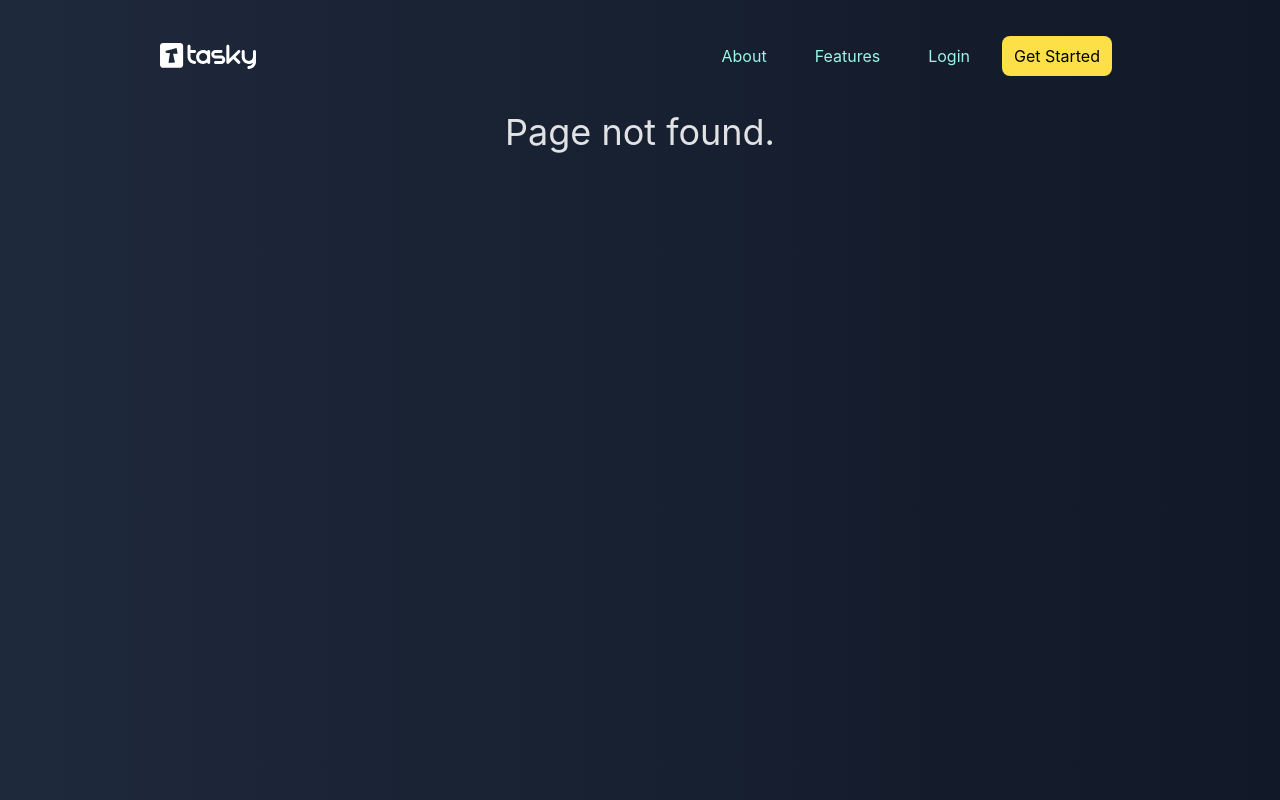
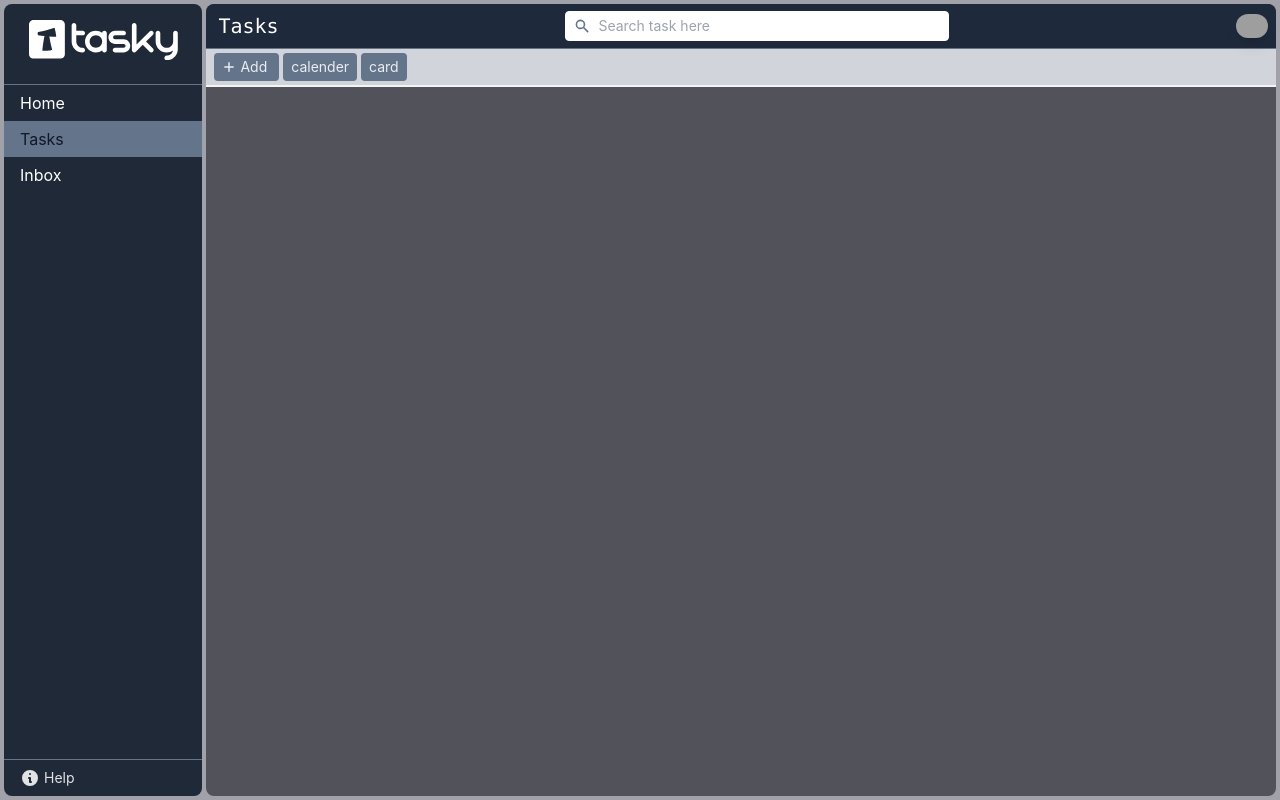
Before and after one commit to swarnavopramanik/task-management-application, a React (Vite) app: page /tasks in a window 1280 px wide. Before the commit this address had no page. Built offline with nearby package versions, Linux system fonts and the light colour scheme; grey boxes are pictures that could not be loaded.

Commit message:
add utility packages for calender component

```diff
--- a/package.json
+++ b/package.json
@@ -9,6 +9,8 @@
     "preview": "vite preview"
   },
   "dependencies": {
+    "clsx": "^1.2.1",
+    "date-fns": "^2.29.3",
     "formik": "^2.2.9",
     "react": "^18.2.0",
     "react-dom": "^18.2.0",
--- a/src/App.jsx
+++ b/src/App.jsx
@@ -4,7 +4,10 @@ import {
   Route,
   createRoutesFromElements,
 } from "react-router-dom"
+import Calender from "./components/calender/calender"
+import CalenderTwo from "./components/calender/calender"
 import Tasks from "./components/tasks"
+import DashboardHome from "./pages/dashboardhome"
 import DashboardLayout from './pages/dashboardlayout'
 import HomePage from './pages/home'
 import NotFound from "./pages/pagenotfound"
@@ -14,8 +17,13 @@ const router = createBrowserRouter(
     <>
       <Route path='/' element={<HomePage />} />
       <Route element={<DashboardLayout />}>
-        <Route path='dashboard' element={<Tasks />} />
+        <Route path='dashboard' element={<DashboardHome />} />
+        <Route path='tasks' element={<Tasks />} />
+        <Route element={<Tasks />}>
+          <Route path='tasks/calender' element={<CalenderTwo />} />
+        </Route>
       </Route>
+      <Route path='calender' element={<CalenderTwo />} />
       <Route path="*" element={<NotFound />} />
     </>
   )
--- /dev/null
+++ b/src/components/calender/calender.jsx
@@ -0,0 +1,109 @@
+import React, { useState } from 'react'
+import {
+    startOfToday,
+    format,
+    eachDayOfInterval,
+    startOfMonth,
+    endOfMonth,
+    startOfWeek,
+    endOfWeek,
+    isToday,
+    isThisMonth,
+    isEqual,
+    subMonths,
+    addMonths,
+} from 'date-fns'
+import clsx from 'clsx';
+import {
+    HiChevronLeft,
+    HiChevronRight,
+} from "react-icons/hi"
+
+
+export default function CalenderTwo() {
+    let today = startOfToday();
+
+
+    let [currentDay,setcurrentDay] = useState(today);
+    let [selectedDay, setSelectedDay] = useState(today)
+    let days = eachDayOfInterval({
+        start: startOfWeek(startOfMonth(currentDay)),
+        end: endOfWeek(endOfMonth(currentDay))
+    });
+    function nextMonth(){
+        today = currentDay;
+        setcurrentDay(addMonths(today,1))
+    }
+    function prevMonth(){
+        today = currentDay;
+        setcurrentDay(subMonths(today,1))
+    }
+    function toCurrentDay(){
+        today = currentDay;
+        setcurrentDay(startOfToday());
+    }
+    return (
+        <div className='p-4 w-1/2 h-full'>
+            {/* controls */}
+            <div className='flex justify-evenly py-2'>
+                <button type='button'
+                    onClick={()=> prevMonth()}
+                    className=' p-2 rounded-lg text-xl hover:bg-slate-800 '>
+                    <HiChevronLeft />
+                </button>
+                <button
+                    type='button'
+                    onClick={()=> toCurrentDay()}
+                    className='col-span-3'>
+                    {format(currentDay, 'MMMM - yyyy')}
+                </button>
+                <button type='button'
+                    onClick={()=>nextMonth()}
+                    className=' p-2 rounded-lg text-xl hover:bg-slate-800'>
+                    <HiChevronRight />
+                </button>
+            </div>
+
+            {/* week days */}
+            <div className="grid grid-cols-7 ">
+                <div className="text-center border-b border-t border-dashed py-2">S</div>
+                <div className="text-center border-b border-t border-dashed py-2">M</div>
+                <div className="text-center border-b border-t border-dashed py-2">T</div>
+                <div className="text-center border-b border-t border-dashed py-2">W</div>
+                <div className="text-center border-b border-t border-dashed py-2">T</div>
+                <div className="text-center border-b border-t border-dashed py-2">F</div>
+                <div className="text-center border-b border-t border-dashed py-2">S</div>
+
+                {/* days of the month */}
+                {days.map((day) =>
+                    <Cell key={day}
+                    >
+                        <button type='button'
+                            onClick={()=> setSelectedDay(day)}
+                            className={clsx(
+                                isToday(day) && 'font-bold text-yellow-300',
+                                isEqual(day,selectedDay) && 'text-black bg-slate-100 hover:bg-slate-100',
+                                !isThisMonth(day) &&'text-slate-500',
+                                isToday(day) && isEqual(day,selectedDay) && 'text-rose-500',
+                                'w-full p-2 hover:bg-zinc-700 h-20',
+                                day.getDay()===0 && 'border-l border-dashed',
+                            )}>
+                            <time dateTime={format(day, 'yyy-MM-dd')}>
+                                {format(day, 'd')}
+                            </time>
+                        </button>
+                    </Cell>
+                )}
+
+            </div>
+        </div>
+    )
+}
+
+function Cell({ children, className }) {
+    return (
+        <div className={clsx("text-center border-b border-r border-dashed", className)}>
+            {children}
+        </div>
+    )
+}
--- a/src/components/dashboardnav.jsx
+++ b/src/components/dashboardnav.jsx
@@ -1,47 +1,93 @@
-import React from 'react'
-
-import { HiPlus, HiCog, HiInformationCircle as Info, HiMenu } from "react-icons/hi"
+import React, { useContext, useState } from 'react'
+import {
+  NavLink,
+  Link
+} from 'react-router-dom'
+import { HiPlus, HiCog, HiInformationCircle as Info, HiMenu, HiX, HiSearch } from "react-icons/hi"
 import { LogoLight30 } from '../assets/taskylogos'
+import clsx from 'clsx'
 
 
-export default function DashboardNav() {
+export default function DashboardNav(props) {
+
+
   return (
 
-    <div className=" h-12 md:h-screen w-screen md:w-52 pt-1 px-1 md:p-1">
-      <nav className="bg-gray-800  h-full w-full rounded-lg md:rounded-r-lg">
-        <div className='flex md:hidden justify-between h-full p-2'>
-          <div className=" my-auto">
-            <a href='/' className="block w-24 text-white "><LogoLight30 /></a>
-          </div>
-          <button className=''>
-            <HiMenu className="text-white text-2xl" />
-          </button>
-        </div>
-        <div className="hidden md:flex flex-col h-full justify-between">
+    <div className={clsx(props.Nav ? null : "hidden", "w-full sm:w-80 absolute lg:static lg:block h-screen lg:w-60 p-1 lg:pr-0 z-[2]")}>
+      <nav className="bg-gray-800  h-full w-full rounded-lg lg:rounded-r-lg">
+        <div className="flex flex-col h-full justify-between">
+
           <div>
-            <div className="my-4">
-              <a href='/' className="block w-1/2 md:w-3/4 mx-auto text-white "><LogoLight30 /></a>
+            <div className="py-4 relative">
+              <a href='/' className="block w-36 lg:w-3/4 mx-auto text-white "><LogoLight30 /></a>
+              <button type='button'
+                className='absolute right-0 top-0 text-2xl m-1.5 hover:bg-slate-600 rounded-lg p-1 lg:hidden'
+                onClick={() => props.setNav(!props.Nav)}>
+                <HiX />
+              </button>
+            </div>
+            <div className="mx-2">
+              <TaskSearch
+              className={'md:hidden'}/>
             </div>
             <div className="mt-2 border-t border-slate-500">
-              <a href='#' className="block mx-auto text-white hover:bg-slate-600  py-1.5 px-4">Home</a>
-              <a href='#' className="block mx-auto text-white hover:bg-slate-600  py-1.5 px-4 ">Tasks</a>
-              <a href='#' className="block mx-auto text-white hover:bg-slate-600  py-1.5 px-4 ">Inbox</a>
+
+              <NavLink
+                to='/dashboard'
+                className={clsx("block mx-auto text-white hover:bg-slate-700  py-1.5 px-4")}
+                style={({ isActive }) =>
+                  isActive ? { background: '#64748B', color: '#111827' } : undefined
+                }
+              >
+                Home
+              </NavLink>
+              <NavLink
+                to='/tasks' className="block mx-auto text-white hover:bg-slate-700  py-1.5 px-4 "
+                style={({ isActive }) =>
+                  isActive ? { background: '#64748B', color: '#111827' } : undefined
+                }
+              >
+                Tasks
+              </NavLink>
+              <NavLink
+                to='/inbox'
+                className="block mx-auto text-white hover:bg-slate-700  py-1.5 px-4 "
+                style={({ isActive }) =>
+                  isActive ? { background: '#64748B', color: '#111827' } : undefined
+                }
+              >
+                Inbox
+              </NavLink>
             </div>
           </div>
 
           <div className="block border-t border-slate-500">
-            <button className=" inline-flex w-full items-center hover:bg-slate-600 py-2 px-4">
-              <HiCog className='text-xl' />
-              <span className='text-sm ml-1'>Settings</span>
-            </button>
             <button className="inline-flex w-full items-center hover:bg-slate-600  py-2 px-4">
               <Info className='text-xl' />
               <span className='text-sm ml-1'>Help</span>
             </button>
           </div>
+
         </div>
       </nav>
     </div>
 
   )
 }
+
+function TaskSearch({ className,...props }) {
+  return (
+    <div className="flex">
+      <div className={clsx("w-full flex items-center bg-white rounded  focus:text-gray-700  border border-white focus-within:border-slate-600 pointer-events-none",className)}>
+        <HiSearch className=' text-lg text-slate-500  mx-2' />
+        <input
+          type="text"
+          className="w-full text-gray-700 py-1 mr-2 text-sm bg-white outline-none pointer-events-auto "
+          id="exampleFormControlInput1"
+          placeholder="Search task here"
+          {...props}
+        ></input>
+      </div>
+    </div>
+  )
+}
--- a/src/components/tasks.jsx
+++ b/src/components/tasks.jsx
@@ -1,12 +1,19 @@
 import React, { useEffect, useState } from 'react'
 import { useFormik } from 'formik'
 import * as yup from 'yup';
-
-import { HiTrash, HiPencil, HiPlus, HiSearch, HiCheck } from "react-icons/hi"
+import {
+  Link,
+  NavLink,
+  Outlet,
+  useOutletContext,
+} from 'react-router-dom'
+import { HiTrash, HiPencil, HiPlus, HiSearch, HiCheck, HiMenu } from "react-icons/hi"
+import clsx from 'clsx';
 
 
 // the Tasks component - contains the form and the tasks
 export default function Tasks() {
+
   const [formstate, setformstate] = useState({
     state: 'close',
     value: {
@@ -18,7 +25,7 @@ export default function Tasks() {
     }
   }); //formstate states -{ new,edit,close} and contains inital values of form
   const [taskList, setTaskList] = useState(() => (localStorage.tasklist ? JSON.parse(localStorage.tasklist) : []));
-
+  const [Nav, setNav] = useOutletContext();
 
   function isImgUrl(url) {
     const img = new Image();
@@ -93,30 +100,53 @@ export default function Tasks() {
 
   return (
     <>
+
+      {/* menubar for tasks searchbar hides and moves to the sidebar before md breakpoint */}
       <div className="flex justify-between items-center px-2 bg-slate-800 border-b border-slate-500 rounded-t-lg ">
-        <h2 className="py-2 text-xl font-mono text-white">Tasks</h2>
+        <div className="inline-flex items-center space-x-1">
+          <button className='block lg:hidden text-xl hover:bg-slate-700 p-1.5 rounded-lg'
+            onClick={() => setNav(!Nav)}>
+            <HiMenu />
+          </button>
+          <h2 className="py-2 text-xl font-mono text-white">Tasks</h2>
+        </div>
+        <div className="hidden md:block w-96 ">
+          <SearchBar onChange={(e) => handleTaskSearch(e.target.value)} />
+        </div>
+        <div>
+          <Avatar onClick={() => console.log('avatar clicked')} />
+        </div>
       </div>
+
 
       <div className="flex justify-between items-center bg-gray-300 px-2 py-1">
         <div className='flex'>
-          <button className=" mr-1 bg-slate-500 inline-flex items-center px-2 py-1 rounded hover:bg-slate-600 hover:duration-500 hover:text-white" onClick={() => (setformstate({ ...formstate, state: "new" }))} >
+          <MenuBtn
+            className={'text-sm inline-flex items-center'}
+            onClick={() => (setformstate({ ...formstate, state: "new" }))}
+          >
             <HiPlus />
             <span className="mx-1 text-sm">Add</span>
-          </button>
-          <button className="mr-1 bg-slate-500 px-2 py-1 rounded hover:bg-slate-600 hover:duration-500 hover:text-white">table</button>
-          <button className="mr-1 bg-slate-500 px-2 py-1 rounded hover:bg-slate-600 hover:duration-500 hover:text-white">card</button>
-        </div>
-        <div className="flex">
-          <TaskSearch changehandler={handleTaskSearch} />
-
+          </MenuBtn>
+          <MenuBtn className={'text-sm'}
+            link="/tasks/calender"
+          >
+            calender
+          </MenuBtn>
+          <MenuBtn className={'text-sm'}>
+            card
+          </MenuBtn>
         </div>
       </div>
 
       <hr className='border border-gray-100' />
+
       {/* tasks container */}
-      <div className='h-5/6 overflow-y-auto overflow-x-hidden '>
+      <div className='h-[calc(100vh-96px)] overflow-auto'>
+        <Outlet />
+
         {formstate.state === "new" ?
-          (<div className="flex w-full overflow-x-hidden md:w-4/6 mx-auto">
+          (<div className="flex w-full overflow-x-hidden md:w-1/2 mx-auto">
             <CreateTaskForm
               formState={formstate}
               changeformState={setformstate}
@@ -137,8 +167,7 @@ export default function Tasks() {
               closeForm={closeForm} />
           </div>) : null}
 
-
-        <div className=" flex flex-col items-center sm:grid sm:grid-cols-2 lg:grid-cols-4 lg:items-start gap-x-2 gap-y-4 p-2 ">
+        <div className="lg:columns-5 md:columns-4 sm:columns-3 p-2 space-y-3">
           {/* tasks goes here */}
           {taskList.map(task => (<TaskCard
             key={task.taskId}
@@ -150,24 +179,49 @@ export default function Tasks() {
             deleteTask={deleteTask}
             editTask={editTask} />))}
         </div>
+
       </div>
     </>
   )
 }
 
 
+function Avatar({ className, ...handlers }) {
+  return (
+    <img
+      // img to be chaged later.
+      src="https://mdbcdn.b-cdn.net/img/new/avatars/1.webp"
+      className={clsx("w-8 rounded-full shadow-lg", className)}
+      alt="Avatar"
+      {...handlers}
+    />
+  )
+}
+
+function MenuBtn({ children, className, link, ...props }) {
+  return (
+    <NavLink
+      to={link}
+      className={clsx("mr-1 bg-slate-500 px-2 py-1 rounded hover:bg-slate-600 hover:duration-500 hover:text-white", className)}
+      {...props}>
+      {children}
+    </NavLink>
+  )
+}
+
+
 // Tasks Search
-function TaskSearch({ changehandler }) {
+function SearchBar({ className, ...props }) {
   return (
     <div className="flex">
-      <div className="flex items-center bg-white rounded  focus:text-gray-700  border border-white focus-within:border-slate-600 pointer-events-none  ">
+      <div className={clsx("w-full flex items-center bg-white rounded  focus:text-gray-700  border border-white focus-within:border-slate-600 pointer-events-none", className)}>
         <HiSearch className=' text-lg text-slate-500  mx-2' />
         <input
           type="text"
-          className=" text-gray-700 py-1 mr-2 text-sm bg-white outline-none pointer-events-auto "
+          className="w-full text-gray-700 py-1 mr-2 text-sm bg-white outline-none pointer-events-auto "
           id="exampleFormControlInput1"
           placeholder="Search task here"
-          onChange={(e) => changehandler(e.target.value)}
+          {...props}
         ></input>
       </div>
     </div>
@@ -178,24 +232,22 @@ function TaskSearch({ changehandler }) {
 // task card
 export function TaskCard(task) {
   return (
-    <div className="rounded-lg shadow-lg bg-white max-w-xs  ">
+    <div className="rounded-lg shadow-sm bg-white max-w-xs aspect-auto break-inside-avoid-column mx-auto">
       <div className='rounded-t-lg h-28 bg-slate-300 relative '>
         <div className="inline-flex rounded-lg absolute m-1.5 p-0.5 right-0 top-0 bg-slate-200" role="group">
           <CardIcon name={<HiCheck />} tooltip="mark completed" styles="hover:bg-green-400" />
           <CardIcon name={<HiPencil />} clickhandler={() => task.editTask(task.taskId)} tooltip="edit task" styles="hover:bg-blue-400" />
           <CardIcon name={<HiTrash />} clickhandler={() => task.deleteTask(task.taskId)} tooltip="delete task" styles="hover:bg-red-400" />
         </div>
-        <img className=" rounded-t-lg h-28 w-96" src={task.imgurl} alt="task image" />
+        <img className=" rounded-t-lg h-28 w-80" src={task.imgurl} alt="task image" />
       </div>
-      <div className="p-2" >
+      <div className="p-1 overflow-hidden" >
         <h5 className="text-gray-900 text-xl font-sans px-2">{task.title ? task.title : "Card title"}</h5>
-
-        <div className="flex my-1 ">
+        <div className="flex my-1 mr-1 ">
           <p className=' inline text-slate-500  bg-slate-200 px-3 rounded-lg '>{task.type ? task.type : "type"}</p>
         </div>
-
-        <p className="text-gray-700 text-sm bg-gray-100 rounded-lg max-h-fit p-2">
-          {task.desc ? task.desc : "Some quick example text to build on the card title and make up the bul..."}
+        <p className="text-gray-700 bg-gray-100 rounded-lg p-1 text-sm text-left break-all whitespace-pre-wrap">
+          {task.desc ? task.desc : "..."}
         </p>
       </div>
     </div>
@@ -208,12 +260,14 @@ function CardIcon({ name, clickhandler = null, tooltip = "tooltip", styles = nul
       type="button" className={"group relative inline-block rounded-lg p-1 text-slate-600 text-xl  " + styles}
       onClick={clickhandler} >
       {name}
-      <div className={"opacity-0 bg-slate-100 text-slate-800 text-sm rounded-lg absolute z-10 group-hover:opacity-100 px-2 py-1 mt-2 "}>
+      <div className={"hidden bg-slate-100 text-slate-800 text-xs rounded-lg absolute z-[1] px-2 py-1 mt-2 group-hover:inline-block"}>
         {tooltip}
       </div>
     </button>
   )
 }
+
+
 
 // Create task form
 export function CreateTaskForm({ formState, changeformState, submitHandler, title, submitbtn, closeForm }) {
--- /dev/null
+++ b/src/pages/dashboardhome.jsx
@@ -0,0 +1,72 @@
+import React from 'react'
+import clsx from 'clsx'
+import {
+    HiSearch,
+    HiMenu,
+} from 'react-icons/hi'
+import { useOutletContext } from 'react-router-dom'
+
+export default function DashboardHome() {
+    const [Nav,setNav] = useOutletContext();
+    return (
+
+        <>
+            <div className="flex justify-between items-center px-2 bg-slate-800 border-b border-slate-500 rounded-t-lg ">
+                <div className="inline-flex items-center space-x-1">
+                    <button className='block lg:hidden text-xl hover:bg-slate-700 p-1.5 rounded-lg'
+                        onClick={() => setNav(!Nav)}>
+                        <HiMenu />
+                    </button>
+                    <h2 className="py-2 text-xl font-mono text-white">Home</h2>
+                </div>
+
+                <div className="hidden md:block w-96 ">
+                    <SearchBar />
+                </div>
+                <div>
+                    <Avatar onClick={() => console.log('avatar clicked')} />
+                </div>
+            </div>
+        </>
+    )
+}
+
+
+function MenuBtn({ children, className, ...others }) {
+    return (
+        <button
+            className={clsx("mr-1 bg-slate-500 px-2 py-1 rounded hover:bg-slate-600 hover:duration-500 hover:text-white", className)}
+            {...others}>
+            {children}
+        </button>
+    )
+}
+
+function SearchBar({className,...props }) {
+    return (
+        <div className="flex">
+            <div className={clsx("w-full flex items-center bg-white rounded  focus:text-gray-700  border border-white focus-within:border-slate-600 pointer-events-none",className)}>
+                <HiSearch className=' text-lg text-slate-500  mx-2' />
+                <input
+                    type="text"
+                    className="w-full text-gray-700 py-1 mr-2 text-sm bg-white outline-none pointer-events-auto "
+                    id="exampleFormControlInput1"
+                    placeholder="Search task here"
+                    {...props}
+                ></input>
+            </div>
+        </div>
+    )
+}
+
+function Avatar({ className, ...props }) {
+    return (
+        <img
+            // img to be chaged later.
+            src="https://mdbcdn.b-cdn.net/img/new/avatars/1.webp"
+            className={clsx("w-8 rounded-full shadow-lg", className)}
+            alt="Avatar"
+            {...props}
+        />
+    )
+}
--- a/src/pages/dashboardlayout.jsx
+++ b/src/pages/dashboardlayout.jsx
@@ -1,19 +1,22 @@
-import React, { useState } from 'react'
+import React, {  useState } from 'react'
 import { Outlet } from 'react-router-dom'
 import DashboardNav from '../components/dashboardnav'
 
 
 export default function DashboardLayout() {
+    const [Nav, setNav] = useState(false);
     return (
         <div>
-            <div className="flex flex-col md:flex-row bg-slate-100 h-screen overflow-hidden ">
-                <DashboardNav />
-                <div className="h-screen w-full p-1">
-                    <div className="w-full bg-green-100 h-full rounded-b-lg">
-                    <Outlet />
+
+                <div className="flex flex-row h-screen overflow-hidden bg-zinc-400 ">
+                    <DashboardNav Nav ={Nav} setNav={setNav} />
+                    <div className="h-screen w-full p-1">
+                        <div className="w-full h-full rounded-lg bg-zinc-600">
+                            <Outlet context={[Nav,setNav]}/>
+                        </div>
                     </div>
                 </div>
-            </div>
+
         </div>
     )
 }
```
Also changed, not shown: 1 other file (tests, documents, lock files or other folders).
